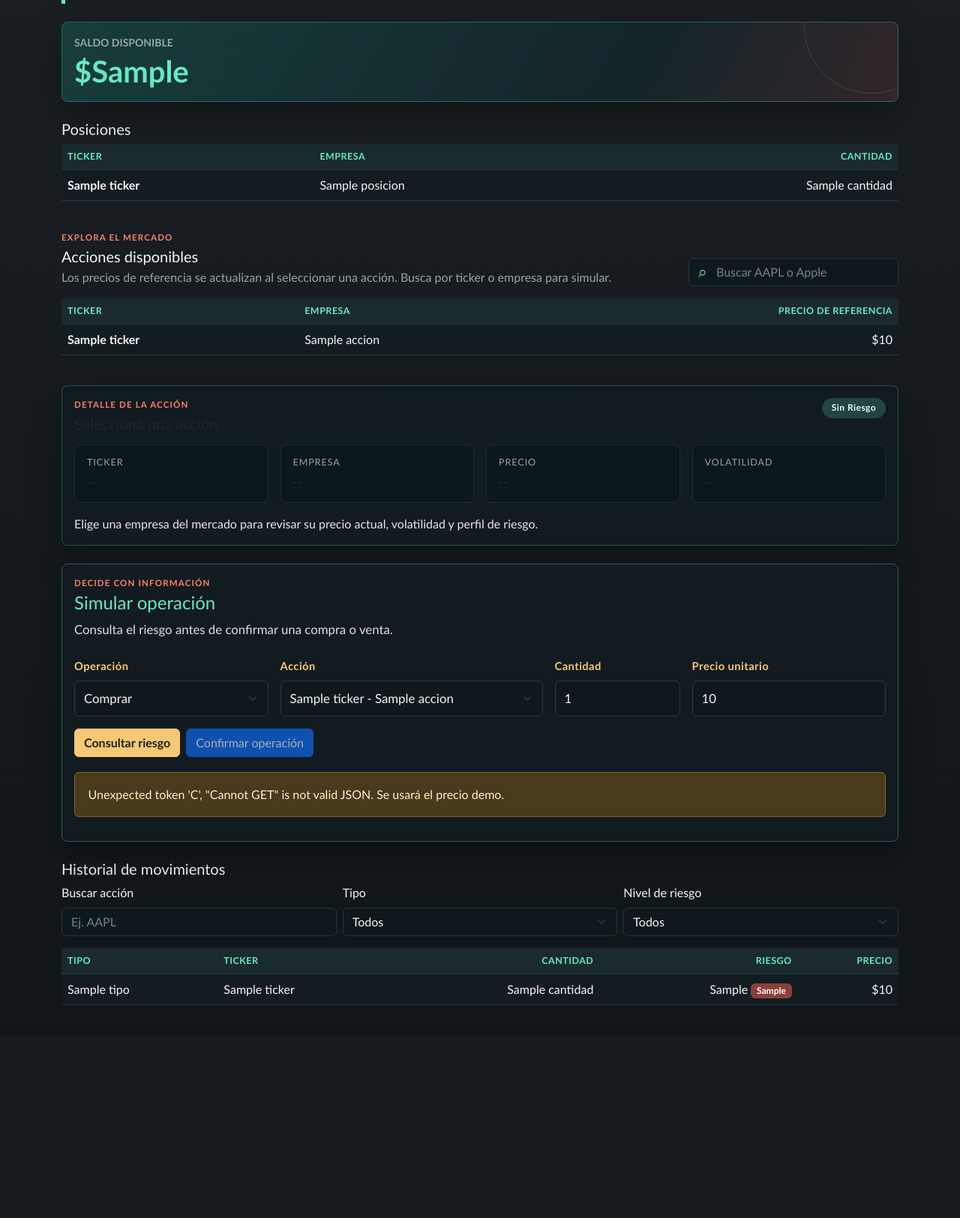
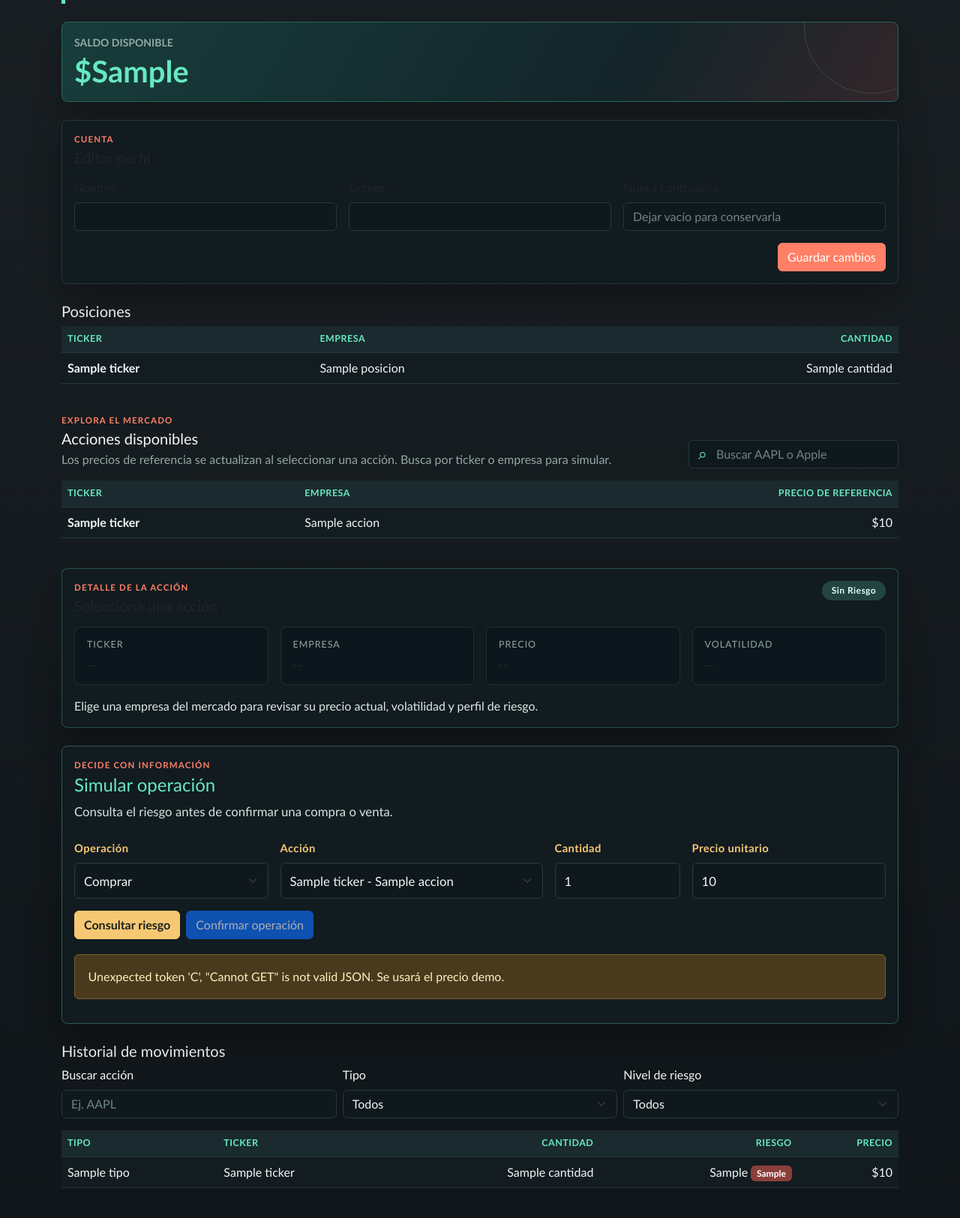
Before and after one commit to ShadowSnow7071/InverTec, a Flask app: template frontend/templates/perfil.html in a window 1280 px wide. Shown: the part 114-1739 px from the top of the page at 75% size. Before the commit the page ends 1455 px from the top, so only its background shows below. Run offline with Flask 3, Linux system fonts and the light colour scheme; the template is opened without the code that fills it: most values are stand-ins (such as "Sample title", 1, 10 or a date in 2020).

Commit message:
feat: edición de perfil y validación de permisos

```diff
--- a/backend/servicios/auth.py
+++ b/backend/servicios/auth.py
@@ -41,10 +41,14 @@ class AuthServicio:
             raise ErrorNegocio("Correo o contraseña incorrectos", 401)
         return self._respuesta_con_tokens(usuario)
 
+    @staticmethod
+    def _validar_correo(correo):
+        return bool(re.fullmatch(r"[^@\s]+@[^@\s]+\.[^@\s]+", correo))
+
     def _validar_datos(self, nombre, correo, password):
         if len(nombre) < 2 or len(nombre) > 120:
             raise ErrorNegocio("El nombre debe tener entre 2 y 120 caracteres")
-        if not re.fullmatch(r"[^@\s]+@[^@\s]+\.[^@\s]+", correo):
+        if not self._validar_correo(correo):
             raise ErrorNegocio("El correo no es válido")
         if not password or len(password) < 8:
             raise ErrorNegocio("La contraseña debe tener al menos 8 caracteres")
--- a/frontend/templates/perfil.html
+++ b/frontend/templates/perfil.html
@@ -17,6 +17,35 @@
     <p class="display-6 mb-0">${{ datos_portafolio.saldo_virtual }}</p>
   </div>
 </div>
+
+<section class="card mb-4" aria-labelledby="perfil-editar-titulo">
+  <div class="card-body">
+    <div class="d-flex justify-content-between align-items-center gap-3 mb-3">
+      <div>
+        <p class="eyebrow mb-1">Cuenta</p>
+        <h2 id="perfil-editar-titulo" class="h5 mb-0">Editar perfil</h2>
+      </div>
+    </div>
+    <form id="perfil-form" class="row g-3" novalidate>
+      <div class="col-md-4">
+        <label class="form-label" for="perfil-nombre">Nombre</label>
+        <input class="form-control" id="perfil-nombre" name="nombre" type="text" value="{{ usuario_actual.nombre }}" required maxlength="120" />
+      </div>
+      <div class="col-md-4">
+        <label class="form-label" for="perfil-correo">Correo</label>
+        <input class="form-control" id="perfil-correo" name="correo" type="email" value="{{ usuario_actual.correo }}" required />
+      </div>
+      <div class="col-md-4">
+        <label class="form-label" for="perfil-password">Nueva contraseña</label>
+        <input class="form-control" id="perfil-password" name="password" type="password" placeholder="Dejar vacío para conservarla" minlength="8" />
+      </div>
+      <div class="col-12 d-flex justify-content-end">
+        <button class="btn btn-primary" type="submit">Guardar cambios</button>
+      </div>
+    </form>
+    <div class="alert mt-3 d-none" id="perfil-resultado" role="status"></div>
+  </div>
+</section>
 
 <h2 class="h5">Posiciones</h2>
 {% if datos_portafolio.posiciones %}
@@ -245,6 +274,8 @@
   const consultarRiesgo = document.getElementById("consultar-riesgo");
   const confirmarOperacion = document.getElementById("confirmar-operacion");
   const resultadoOperacion = document.getElementById("resultado-operacion");
+  const perfilForm = document.getElementById("perfil-form");
+  const perfilResultado = document.getElementById("perfil-resultado");
   const riskGuide = document.getElementById("risk-guide");
   const riesgoCalculado = document.getElementById("riesgo-calculado");
   const riesgoNivel = document.getElementById("riesgo-nivel");
@@ -286,6 +317,12 @@
   function mostrarResultado(mensaje, tipo) {
     resultadoOperacion.textContent = mensaje;
     resultadoOperacion.className = `alert alert-${tipo} mt-3`;
+  }
+
+  function mostrarPerfilResultado(mensaje, tipo) {
+    perfilResultado.textContent = mensaje;
+    perfilResultado.className = `alert alert-${tipo} mt-3`;
+    perfilResultado.classList.remove("d-none");
   }
 
   function actualizarPrecioTabla(ticker, precio) {
@@ -384,6 +421,38 @@
     });
   });
 
+  if (perfilForm) {
+    perfilForm.addEventListener("submit", async (evento) => {
+      evento.preventDefault();
+      const payload = {
+        nombre: document.getElementById("perfil-nombre").value.trim(),
+        correo: document.getElementById("perfil-correo").value.trim(),
+      };
+      const password = document.getElementById("perfil-password").value.trim();
+      if (password) payload.password = password;
+
+      try {
+        const respuesta = await fetch("/api/usuarios/me", {
+          method: "PATCH",
+          headers: {"Content-Type": "application/json", "X-CSRF-TOKEN": tokenCsrf()},
+          body: JSON.stringify(payload),
+        });
+        const cuerpo = await respuesta.json();
+        if (!respuesta.ok) {
+          throw new Error(cuerpo.error || "No fue posible actualizar el perfil");
+        }
+
+        document.getElementById("perfil-nombre").value = cuerpo.nombre;
+        document.getElementById("perfil-correo").value = cuerpo.correo;
+        document.getElementById("perfil-password").value = "";
+        mostrarPerfilResultado("Perfil actualizado correctamente.", "success");
+        document.querySelector(".portfolio-heading h1").textContent = `Hola, ${cuerpo.nombre}`;
+      } catch (error) {
+        mostrarPerfilResultado(error.message, "danger");
+      }
+    });
+  }
+
   consultarRiesgo.addEventListener("click", async () => {
     invalidarSimulacion(null);
     try {
```
Also changed, not shown: backend/api_usuarios.py (+53 -1 lines), tests/test_auth.py (+43 -0 lines).
